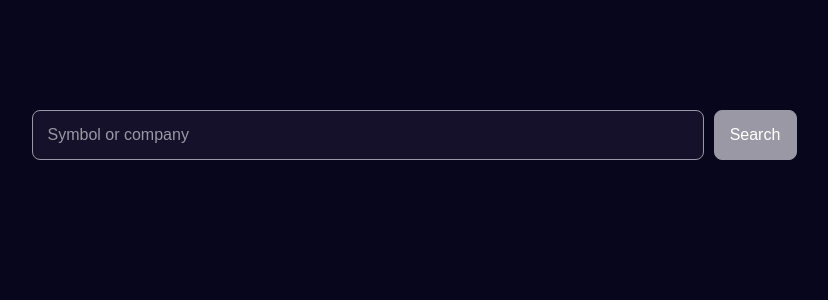
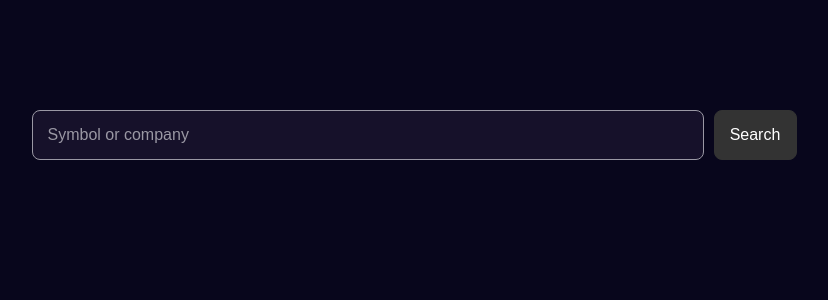
Before and after one commit to Anghel-Lucian/stock-search, a React (Vite) app: page / in a window 1280 px wide. Shown: the top 300 px of the page, without its empty margins (226-1054 px from the left). Built offline with nearby package versions, Linux system fonts and the light colour scheme.

Commit message:
increased contrast between button and background

```diff
--- a/src/components/Searchbar/style.css
+++ b/src/components/Searchbar/style.css
@@ -22,8 +22,8 @@
 }
 
 #searchbar button {
-  background-color: var(--color-medium);
-  border: 1px solid var(--color-medium);
+  background-color: var(--color-dark);
+  border: 1px solid var(--color-dark);
   border-radius: 8px;
   padding: 15px;
   color: var(--color-light);
```
